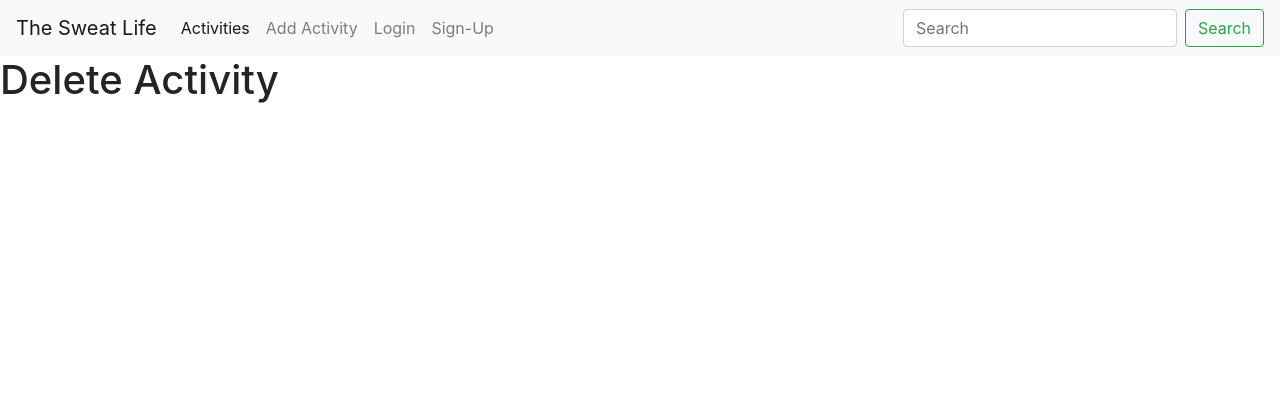
After one commit to tymaestro/The-Sweat-Life, a Django app: template templates/delete_activity.html in a window 1280 px wide. The commit adds this page. Shown: the top 420 px of the page. Run offline with Django 3.2, Linux system fonts and the light colour scheme; the template is opened without the code that fills it, so the values that code supplies are empty; some libraries are stand-ins or nearby versions.

Commit message:
edit basic structure for update and delete html pages, fix url issues connecting templates/views

```diff
--- a/posts/urls.py
+++ b/posts/urls.py
@@ -4,6 +4,8 @@ from . import views
 
 urlpatterns = [
     path('', views.ActivityList.as_view(), name='activity_list'),
-    path('activities/<int:pk>', views.ActivityView.as_view(), name='activity_detail'),
+    path('activity_detail/<int:pk>', views.ActivityView.as_view(), name='activity_detail'),
     path('create_activity/', views.CreateActivity.as_view(), name='create_activity'),
+    path('update_activity/<int:pk>', views.UpdateActivity.as_view(), name='update_activity'),
+    path('delete_activity/<int:pk>', views.DeleteActivity.as_view(), name='delete_activity'),
 ]
--- a/static/css/style.css
+++ b/static/css/style.css
@@ -42,3 +42,7 @@
 .nav-menu a:hover {
     color: #ffffffcb;
 } */
+
+#button-style {
+    color: blue;
+}
--- a/templates/activity_detail.html
+++ b/templates/activity_detail.html
@@ -8,4 +8,5 @@
       <p class="card-text text-muted h6">{{ activity.athlete }} | {{ activity.pub_date }}</p>
     </div>
   </div>
+  <button><a href="{% url 'activity_list' %}">Back</a></button>
 {% endblock %}
--- a/templates/base.html
+++ b/templates/base.html
@@ -14,7 +14,7 @@
   </head>
   <body>
     <nav class="navbar navbar-expand-lg navbar-light bg-light">
-      <a class="navbar-brand" href="#">The Sweat Life</a>
+      <a class="navbar-brand" href="{% url 'activity_list' %}">The Sweat Life</a>
       <button class="navbar-toggler" type="button" data-toggle="collapse" data-target="#navbarSupportedContent" aria-controls="navbarSupportedContent" aria-expanded="false" aria-label="Toggle navigation">
         <span class="navbar-toggler-icon"></span>
       </button>
--- /dev/null
+++ b/templates/delete_activity.html
@@ -0,0 +1,5 @@
+{% extends "base.html" %}
+
+{% block content %}
+<h1>Delete Activity</h1>
+{% endblock %}
```
Also changed, not shown: posts/models.py (+9 -16 lines), posts/views.py (+14 -1 lines), templates/update_activity.html (added, +11 -0 lines), posts/migrations/0003_delete_comment.py (added).
